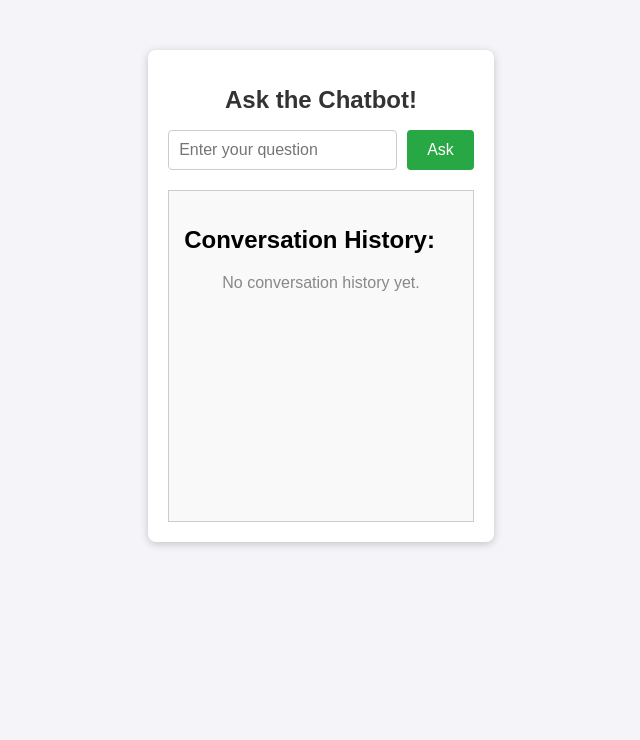
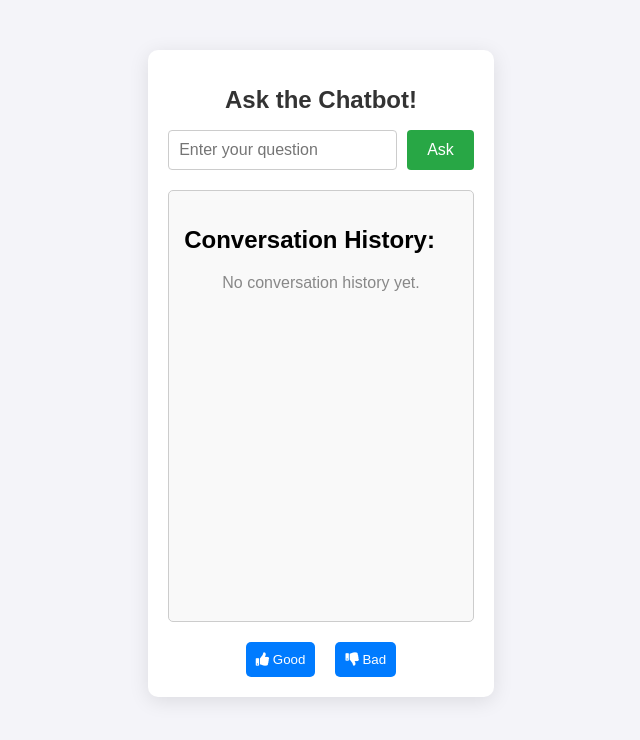
Before and after one commit to Briantmorr/GenAI_Chatbot, a Flask app: page / in a window 1280 px wide. Shown: the top 740 px of the page, without its empty margins (319-959 px from the left). Run offline with Flask 3, Linux system fonts and the light colour scheme; parts of the project's set-up code (start-up, migrations or seed data) failed here and were passed over.

```diff
--- a/WebInterface/app.py
+++ b/WebInterface/app.py
@@ -1,5 +1,3 @@
-
-
 from flask import Flask, render_template, request
 from transformers import pipeline
 import json
@@ -12,6 +10,7 @@ train_file_path = 'C:/USD/Natural Language Processing and GenAI AAI 520/Final Pr
 with open(train_file_path, "r") as train_file:
     train_data = json.load(train_file)
 
+# Extract contexts from the dataset
 contexts = []
 for article in train_data['data']:
     for paragraph in article['paragraphs']:
@@ -23,11 +22,9 @@ qa_pipeline = pipeline("question-answering", model="distilbert-base-cased-distil
 # Initialize an empty conversation history
 conversation_history = []
 
-# Function to find the best matching context based on question
+# Function to find the best matching context based on the question
 def find_best_context(question, contexts):
-    # Simple keyword search to find the context with the most matching words
     question_keywords = set(question.lower().split())  # Split the question into keywords
-
     best_context = None
     max_overlap = 0
 
@@ -60,11 +57,23 @@ def chatbot_response():
     # Find the best context dynamically based on the question
     best_context = find_best_context(user_question, contexts)
 
+    # Log the selected context for debugging
+    print(f"Selected context: '{best_context[:100]}...'")  # Show the first 100 characters of the context
+
     # Get the answer from the model using the best-matching context
-    result = qa_pipeline(question=user_question, context=best_context)
+    try:
+        result = qa_pipeline(question=user_question, context=best_context)
+        print(f"Model response: '{result['answer']}'")  # Log the answer returned by the model
 
-    # Add the question and answer to the conversation history
-    conversation_history.append({"question": user_question, "answer": result['answer']})
+        # Add the question and answer to the conversation history
+        conversation_history.append({"question": user_question, "answer": result['answer']})
+
+    except Exception as e:
+        print(f"Error during model inference: {str(e)}")
+        return "Error: Unable to get a response from the model."
+
+    # Log the updated conversation history
+    print(f"Updated conversation history: {conversation_history}")
 
     # Return the updated conversation history to the template
     return render_template('index.html', conversation=conversation_history)
--- a/WebInterface/templates/Index.html
+++ b/WebInterface/templates/Index.html
@@ -4,6 +4,7 @@
     <meta charset="UTF-8">
     <meta name="viewport" content="width=device-width, initial-scale=1.0">
     <title>Chatbot Interface</title>
+    <link rel="stylesheet" href="https://cdnjs.cloudflare.com/ajax/libs/font-awesome/5.15.4/css/all.min.css">
 
     <style>
         body {
@@ -21,8 +22,8 @@
             margin-top: 50px;
             background-color: white;
             padding: 20px;
-            box-shadow: 0 2px 8px rgba(0, 0, 0, 0.2);
-            border-radius: 8px;
+            box-shadow: 0 4px 20px rgba(0, 0, 0, 0.1);
+            border-radius: 10px;
         }
 
         h1 {
@@ -64,25 +65,60 @@
             border: 1px solid #ccc;
             padding: 15px;
             margin-top: 20px;
-            height: 300px;
+            height: 400px;
             overflow-y: auto;
             background-color: #f9f9f9;
+            border-radius: 5px;
         }
 
         .question {
             font-weight: bold;
             margin-bottom: 5px;
             color: #007bff;
+            border-radius: 5px;
+            padding: 10px;
+            background-color: #e0f7fa; /* Light blue background for questions */
         }
 
         .answer {
             margin-bottom: 20px;
             color: #333;
+            background-color: #e8f5e9; /* Light green background for answers */
+            border-radius: 5px;
+            padding: 10px; /* Padding for better spacing */
         }
 
         .no-history {
             text-align: center;
             color: #888;
+        }
+
+        /* Loading Spinner */
+        #loading {
+            display: none; /* Hidden by default */
+            text-align: center;
+            margin-top: 20px;
+        }
+
+        /* Feedback buttons */
+        #feedback {
+            display: flex;
+            justify-content: center;
+            margin-top: 20px;
+        }
+
+        #feedback button {
+            margin: 0 10px;
+            padding: 10px;
+            background-color: #007bff;
+            color: white;
+            border: none;
+            border-radius: 5px;
+            cursor: pointer;
+        }
+
+        #feedback button:hover {
+            background-color: #0056b3; /* Darker blue on hover */
         }
     </style>
 </head>
@@ -96,6 +132,9 @@
             <input type="text" name="question" id="question-input" placeholder="Enter your question" required>
             <input type="submit" value="Ask">
         </form>
+
+        <!-- Loading indicator -->
+        <div id="loading"><i class="fas fa-spinner fa-spin"></i> Loading...</div>
 
         <!-- Conversation box for displaying questions and answers -->
         <div class="conversation-box" id="conversation-box">
@@ -111,6 +150,37 @@
                 {% endif %}
             </div>
         </div>
+
+        <!-- Feedback buttons -->
+        <div id="feedback">
+            <button onclick="giveFeedback(true)"><i class="fas fa-thumbs-up"></i> Good</button>
+            <button onclick="giveFeedback(false)"><i class="fas fa-thumbs-down"></i> Bad</button>
+        </div>
     </div>
+
+    <script>
+        const form = document.getElementById('chat-form');
+        const loadingIndicator = document.getElementById('loading');
+        const conversationBox = document.getElementById('conversation-box');
+
+        form.onsubmit = function() {
+            // Show loading indicator
+            loadingIndicator.style.display = 'block';
+        };
+
+        // Function to give feedback on responses
+        function giveFeedback(isGood) {
+            const feedbackMessage = isGood ? "Thank you for your feedback!" : "We're sorry to hear that!";
+            alert(feedbackMessage); // Replace with better UX
+        }
+
+        // Auto scroll to the bottom of the conversation box
+        function scrollToBottom() {
+            conversationBox.scrollTop = conversationBox.scrollHeight;
+        }
+
+        // Call the scroll function initially to show the most recent messages
+        scrollToBottom();
+    </script>
 </body>
 </html>
```
Also changed, not shown: 1 other file.
